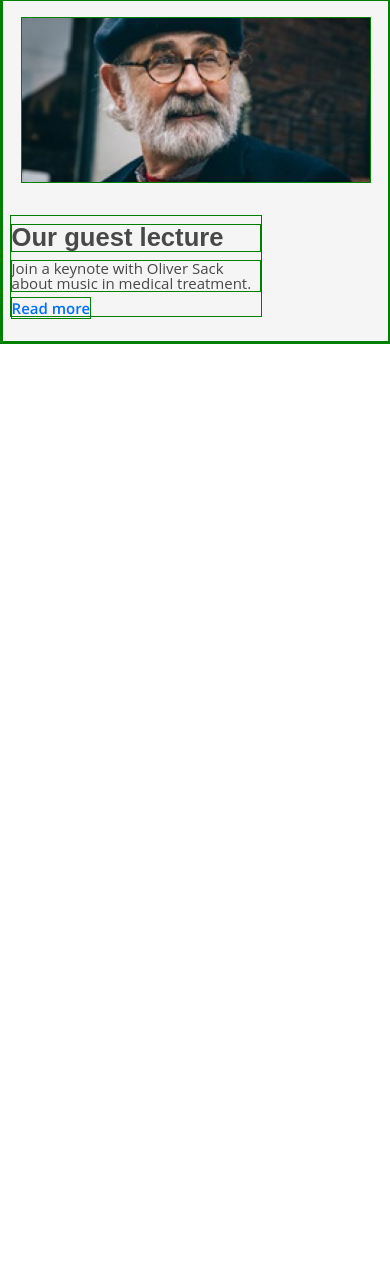
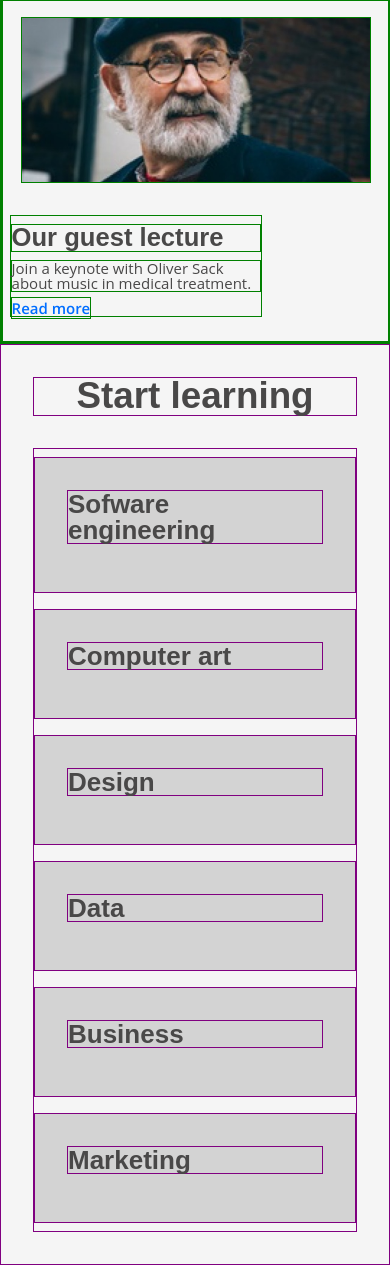
Before and after one commit to ElissaCQ/ColmarAcademy, a plain HTML site: page index.html in a window 390 px wide. Shown: the part 1575-2840 px from the top of the page. Before the commit the page ends 1919 px from the top, so only its background shows below. Drawn offline with Linux system fonts and the light colour scheme; a web font is replaced by a local one.

Commit message:
Add structure and styling of section 3: courses, mobile and computer friendly.

```diff
--- a/index.html
+++ b/index.html
@@ -51,7 +51,7 @@
 
 
         <main>
-
+            <!--Banner-->
             <div class="section1 dark_bg">
                 <img src="./resources/media/images/banner.jpg" alt="">
                 <div>
@@ -63,6 +63,7 @@
                 </div>
             </div>
 
+            <!--Information-->
             <div class="section2 semilight_bg">
                 <div class="secondary">
                     <img src="./resources/media/images/information-main.jpg" alt="">
@@ -106,9 +107,78 @@
                                 <a href="">Read more</a>
                             </div>
                     </div>
+                </div>
+            </div>
+
+            <!--Courses-->
+            <div class="section3 dark_bg">
+                <h2 class="title textcolor">Start learning</h2>
+
+                <div class="classes-container textcolor">
+
+                    <div class="course-container light_bg">
+                        <img src="./resources/media/images/course-software.jpg" alt="">
+
+                        <div class="text-container">
+                            <h3 class="subtitle">Sofware engineering</h3>
+                            <p class="caps">courses</p>
+                            <p>Web Development, Mobile <br>Development, iOT, APIs</p>
+                        </div>
+                    </div>
+
+                    <div class="course-container light_bg">
+                        <img src="./resources/media/images/course-computer-art.jpg" alt="">
+
+                        <div class="text-container">
+                            <h3 class="subtitle">Computer art</h3>
+                            <p class="caps">courses</p>
+                            <p>Imaging & Design, Web Design, <br>Motion Graphics & Visual Effects, <br> Animation</p>
+                        </div>
+                    </div>
+
+                    <div class="course-container light_bg">
+                        <img src="./resources/media/images/course-design.jpg" alt="">
+
+                        <div class="text-container">
+                            <h3 class="subtitle">Design</h3>
+                            <p class="caps">courses</p>
+                            <p>User Experience Design, User <br>Reseacrh, Visual Design</p>
+                        </div>
+                    </div>
+
+                    <div class="course-container light_bg">
+                        <img src="./resources/media/images/course-data.jpg" alt="">
+
+                        <div class="text-container">
+                            <h3 class="subtitle">Data</h3>
+                            <p class="caps">courses</p>
+                            <p>Data Science, Big Data, SQL, Data <br>Visualization</p>
+                        </div>
+                    </div>
+
+                    <div class="course-container light_bg">
+                        <img src="./resources/media/images/course-business.jpg" alt="">
+
+                        <div class="text-container">
+                            <h3 class="subtitle">Business</h3>
+                            <p class="caps">courses</p>
+                            <p>Product Development, Business <br>Development, Startup</p>
+                        </div>
+                    </div>
+
+                    <div class="course-container light_bg">
+                        <img src="./resources/media/images/course-marketing.jpg" alt="">
+
+                        <div class="text-container">
+                            <h3 class="subtitle">Marketing</h3>
+                            <p class="caps">courses</p>
+                            <p>Analytics, Content Marketing, <br>Mobile Marketing</p>
+                        </div>
+                    </div>
 
                 </div>
             </div>
+
         </main>
     </body>
 </html>
--- a/resources/css/styles.css
+++ b/resources/css/styles.css
@@ -73,7 +73,9 @@
 .mediumbold {
     font-weight: 500;
 }
-
+.caps {
+    text-transform: uppercase;
+}
 
 /* Background Colors */
 .light_bg {
@@ -162,7 +164,7 @@ nav li {
     }
 }
 
-/* Section 1 */
+/* Section 1: Banner*/
 .section1 {
     border: 1px solid blue;
     display: inline-flex;
@@ -255,7 +257,7 @@ nav li {
     }
 }
 
-/* Section 2*/
+/* Section 2: Information*/
 .section2 {
     border: 1px solid green;
     display: inline-flex;
@@ -426,3 +428,109 @@ nav li {
         font-weight: 600;
     }
 }
+
+/* Section 3: Courses*/
+.section3 {
+    border: 1px solid purple;
+    text-align: center;
+}
+
+.section3 h2 {
+    border: 1px solid purple;
+    font-size: 2.3rem;
+    margin: 2rem;
+
+}
+
+.section3 .classes-container {
+    border: 1px solid purple;
+    margin: 0 3.5rem 1rem 3.5rem;
+    padding: 1rem;
+    display: flex;
+    align-content: space-between;
+    flex-wrap: wrap;
+}
+
+.section3 .classes-container .course-container {
+    border: 1px solid purple;
+    margin:  1rem;
+    margin-top: 0;
+    padding-top: 0;
+
+}
+
+.section3 .classes-container .course-container img {
+    border: 1px solid purple;
+    height: auto;
+    width: 360px;
+}
+
+.section3 .classes-container .course-container .text-container {
+    padding: 1rem;
+    margin-bottom: 1rem;
+    text-align: left;
+}
+
+.section3 .classes-container .course-container .text-container h3{
+    border: 1px solid purple;
+    margin: 1rem 0 1rem 0;
+    font-size: 1.625rem;
+}
+
+.section3 .classes-container .course-container .text-container p {
+    border: 1px solid purple;
+    margin: 0.5rem 0;
+    font-size: 1.025rem;
+}
+
+@media only screen and (max-width: 500px) {
+    .section3 {
+        border: 1px solid purple;
+        text-align: center;
+        background-color: whitesmoke;
+    }
+
+    .section3 h2 {
+        border: 1px solid purple;
+        font-size: 2.3rem;
+        margin: 2rem;
+
+    }
+
+    .section3 .classes-container {
+        border: 1px solid purple;
+        margin: 0.5rem 2rem 2rem 2rem;
+        display: flex;
+        align-content: space-between;
+        flex-wrap: wrap;
+        padding: 0;
+    }
+
+    .section3 .classes-container .course-container {
+        border: 1px solid purple;
+        margin: 0.5rem 0;
+        padding: 0;
+        width: 100%;
+        background-color: lightgray;
+    }
+
+    .section3 .classes-container .course-container img {
+       display: none;
+    }
+
+    .section3 .classes-container .course-container .text-container {
+        margin-bottom: 1rem;
+        padding: 1rem;
+        text-align: left;
+    }
+
+    .section3 .classes-container .course-container .text-container h3{
+        border: 1px solid purple;
+        margin: 1rem;
+        font-size: 1.625rem;
+    }
+
+    .section3 .classes-container .course-container .text-container p {
+        display: none;
+    }
+}
```
